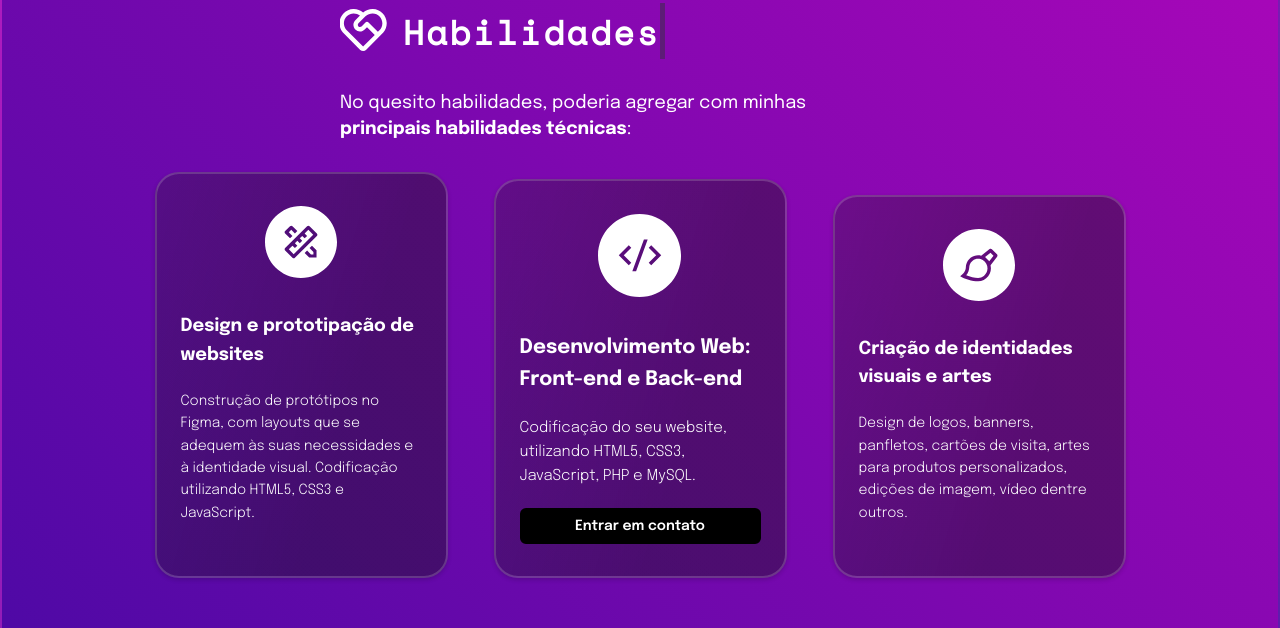
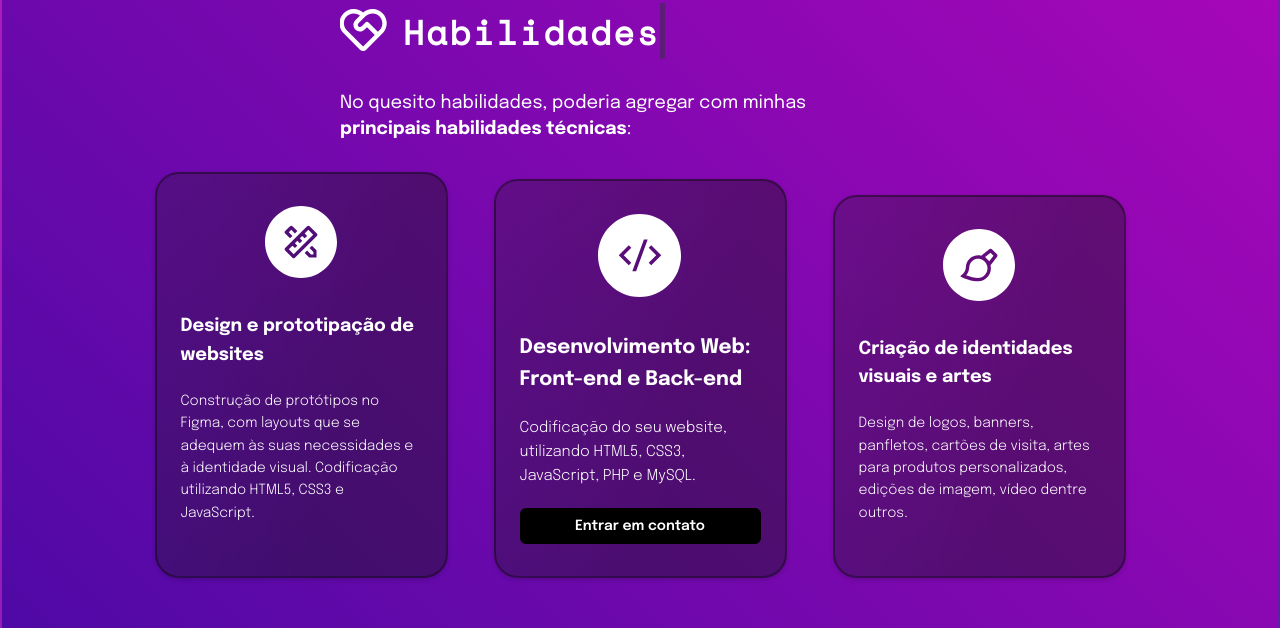
Before and after one commit to AlineSilv/alinesilva.dev, a plain HTML site: page index.html in a window 1280 px wide. Shown: the part 2591-3219 px from the top of the page. Drawn offline with nearby package versions, Linux system fonts and the light colour scheme; files whose address does not match are found by name.

Commit message:
third commit b

```diff
--- a/assets/css/habilidades.css
+++ b/assets/css/habilidades.css
@@ -67,7 +67,7 @@
 .habilidades__card {
     padding: 32px 24px;
     background: linear-gradient(106.51deg, rgba(31, 30, 30, 0.274) 3.44%, rgba(22, 22, 22, 0.404) 64.82%);
-    border: 2px solid rgba(255, 255, 255, 0.171);
+    border: 2px solid rgba(7, 7, 7, 0.39);
     border-radius: 24px;
     max-width: 293px;
     display: flex;
```
